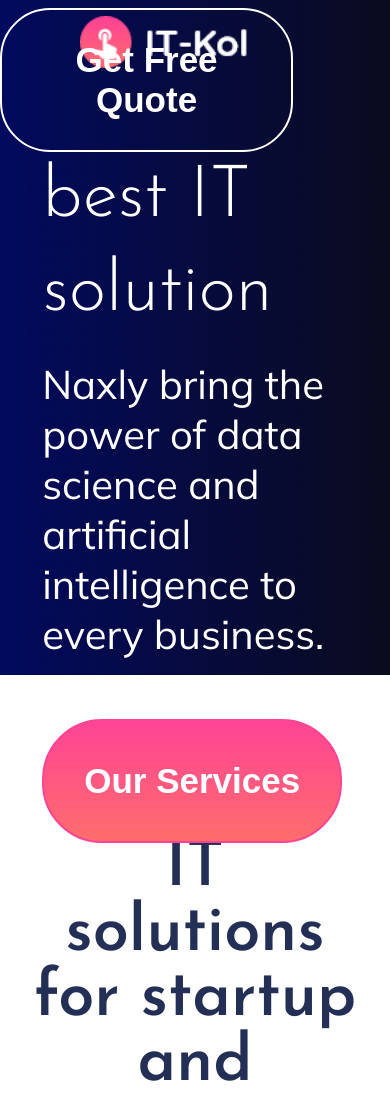
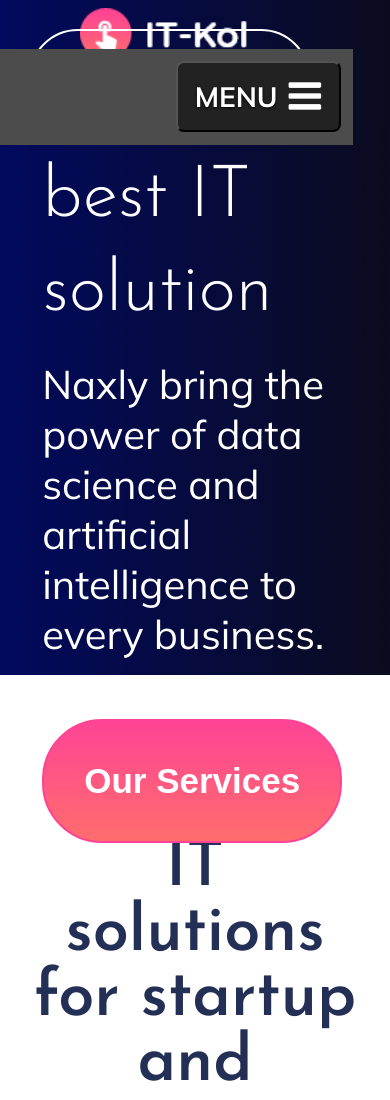
Before and after one commit to mtabba/IT-Kol-Cloning-Project, a plain HTML site: page index.html in a window 390 px wide. Shown: the top 1100 px of the page. Drawn offline with Linux system fonts and the light colour scheme.

Commit message:
Added menu

```diff
--- a/index.html
+++ b/index.html
@@ -28,6 +28,21 @@
             <button id="headerbtn">
                 Get Free Quote
             </button>
+        </div>
+        <div class="bottomitem">
+            <div class="mobile-menu">
+                <button id="menu-btn"><span>MENU</span><img height="30" src="./hamburger-menu.png" /></button>
+                <ul class="menu-item-list" role="menu">
+                    <li class="menu-item"><a class="menuitem-link"  href="index.html" role="menuitem" tabindex="0">Home</a></li>
+                    <li class="menu-item"><a class="menuitem-link" href="services.html" role="menuitem" tabindex="0">Services</a></li>
+                    <li class="menu-item"><a class="menuitem-link" href="about.html" role="menuitem" tabindex="0">About</a></li>
+                    <li class="menu-item"><a class="menuitem-link" href="case_study.html" role="menuitem" tabindex="0">Case Study</a></li>
+                    <li class="menu-item"><a class="menuitem-link" href="blog.html" role="menuitem" tabindex="0">Blog</a></li>
+                    <li class="menu-item"><a class="menuitem-link" href="blog_details.html" role="menuitem" tabindex="0">Blog Details</a></li>
+                    <li class="menu-item"><a class="menuitem-link" href="elements.html" role="menuitem" tabindex="0">Element</a></li>
+                </ul>
+
+            </div>
         </div>
     </header>
     <div class="intro-container">
@@ -256,7 +271,8 @@
             <h4>Subscribe newsletter</h4>
             <p>Subscribe our newsletter to get updates about our services and offers.</p>
 
-            <input type="email" name="EMAIL" id="newsletter-form-email" placeholder=" Email Address " class="placeholder hide-on-focus">
+            <input type="email" name="EMAIL" id="newsletter-form-email" placeholder=" Email Address "
+                class="placeholder hide-on-focus">
 
             <div class="logos">
                 <div id="fb"></div>
--- a/responsive_styles.css
+++ b/responsive_styles.css
@@ -3,14 +3,82 @@
   .header {
     flex-direction: column;
     align-content: flex-start;
-        align-items: flex-end;
+    align-items: flex-start;
     justify-content: flex-end;
-        height: 18vh;
+    height: 15vh;
+    flex-wrap: nowrap;
+  }
+
+  .mobile-menu {
+    position: absolute;
+    right: 37px;
+    width: 90%;
+    padding: 7px;
+    z-index: 99;
+    background: #4c4c4c;
+    transform: translateY(-78px);
+  }
+
+  .mobile-menu #menu-btn {
+    margin: 5px 5px 6px;
+    text-decoration: none;
+    text-shadow: 0 1px 1px rgba(255, 255, 255, 0.75);
+    -webkit-border-radius: 4px;
+    -moz-border-radius: 4px;
+    border-radius: 8px;
+    background-color: #222;
+    display: flex;
+    float: right;
+    padding: 17px;
+    flex-direction: row;
+    flex-wrap: wrap;
+    align-items: center;
+  }
+
+  #menu-btn span {
+    display: block;
+    line-height: 1.188em;
+    float: left;
+    font-size: 28px;
+    color: #fff;
+    font-weight: 700;
+    font-family: "Mulish";
+    text-shadow: 0 1px 3px #000;
+  }
+
+  #menu-btn img {
+    padding-left: 10px;
+  }
+
+  .mobile-menu #menu-btn:hover + .menu-item-list {
+    display: block;
+  }
+
+  .mobile-menu .menu-item-list {
+    display: none;
+    clear: both;
+    font-size: 30px;
+    list-style: none;
+    overflow: hidden;
+  }
+
+  .menu-item {
+    padding: 20px;
+  }
+  .menuitem-link {
+    text-decoration: none;
+    padding: 5px 10px;
+    color: white;
+    margin: 2px 5px;
+    font-family: Mulish, sans-serif;
+    font-size: 27px;
+    font-weight: 400;
+    line-height: 21px;
   }
 
   .leftitem {
     flex-direction: column;
-        margin-bottom: 5vh;
+    margin-bottom: 4vh;
     align-items: flex-start;
   }
   #head-image img {
@@ -25,17 +93,17 @@
   .rightitem {
     z-index: 1;
     position: absolute;
-        margin-right: 2vh;
+    /* margin-right: 2vh; */
+    right: 0;
   }
 
   #headerbtn {
     color: #fff;
     padding: 30px 30px;
-        font-size: 35px;
+    font-size: 30px;
     font-weight: 600;
     border-radius: 50px;
   }
-
 
   /* Intro Container Start */
   .intro-container {
@@ -43,7 +111,6 @@
     padding: 0px 5vh 0 5vh;
     margin: 0;
     height: 80vh;
-
   }
 
   .introduction {
@@ -61,9 +128,8 @@
   .introduction p {
     font-size: 40px;
     margin-top: 0;
-        font-family: 'Mulish';
+    font-family: "Mulish";
   }
-
 
   .intro-btn {
     font-size: 35px;
@@ -85,12 +151,10 @@
   .ourservices h5 {
     font-size: 40px;
     font-weight: 400;
-
   }
 
   .ourservices h2 {
     font-size: 65px;
-
   }
 
   .service-detail {
@@ -121,7 +185,6 @@
     line-height: 40px;
   }
 
-
   /* Page 3 Starts */
 
   .page3-container-main {
@@ -137,7 +200,6 @@
     width: 90vw;
   }
 
-
   .pg-mid {
     transform: translateY(-245px);
     width: 80vw;
@@ -149,7 +211,6 @@
     margin-right: 5vh;
   }
 
-
   .newfeature h4 {
     font-size: 46px;
   }
@@ -160,7 +221,6 @@
 
   .pg-right {
     transform: translateY(-150px);
-
   }
   .right1 {
     width: 55vw;
@@ -173,18 +233,16 @@
   .right2 {
     flex-direction: column;
     width: 88vw;
-
   }
 
   .img-serv-top {
     flex-direction: column;
     align-items: flex-start;
-        gap:35px;
+    gap: 35px;
   }
   .img-serv-top img {
     height: 15vh;
   }
-
 
   .pg3-right2-text {
     margin-left: 20px;
@@ -193,12 +251,11 @@
   .img-serv-bottom {
     flex-direction: column;
     align-items: flex-start;
-        gap:40px;
+    gap: 40px;
   }
   .img-serv-bottom img {
     height: 15vh;
   }
-
 
   .right2 h4 {
     font-size: 44px;
@@ -211,7 +268,6 @@
   }
   .right3 {
     margin-top: 7vh;
-
   }
   /* Page 4 Starts */
 
@@ -237,7 +293,6 @@
     line-height: 1.5;
   }
 
-
   .pageitem2 {
     display: flex;
     flex-direction: column;
@@ -260,7 +315,7 @@
   }
 
   .pageitem3 {
-        font-family: 'Mulish';
+    font-family: "Mulish";
     font-size: 40px;
   }
 
@@ -355,7 +410,6 @@
     /* background-color: rgba(152, 156, 190, 0.3); */
   }
 
-
   /* The overlay effect - lays on top of the container and over the image */
   .overlay {
     position: relative;
@@ -388,6 +442,4 @@
   .pg6image h2 {
     font-size: 44px;
   }
-
-
 }
```
Also changed, not shown: hamburger-menu.png (added). Lines whose indentation alone changed are shown as unchanged.
